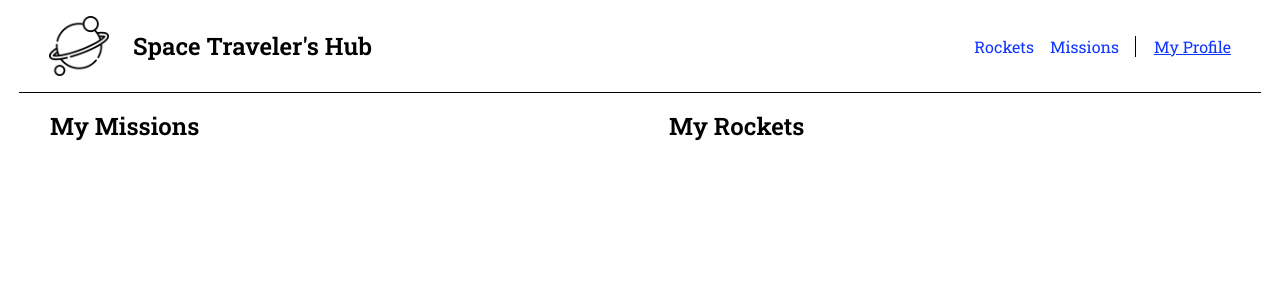
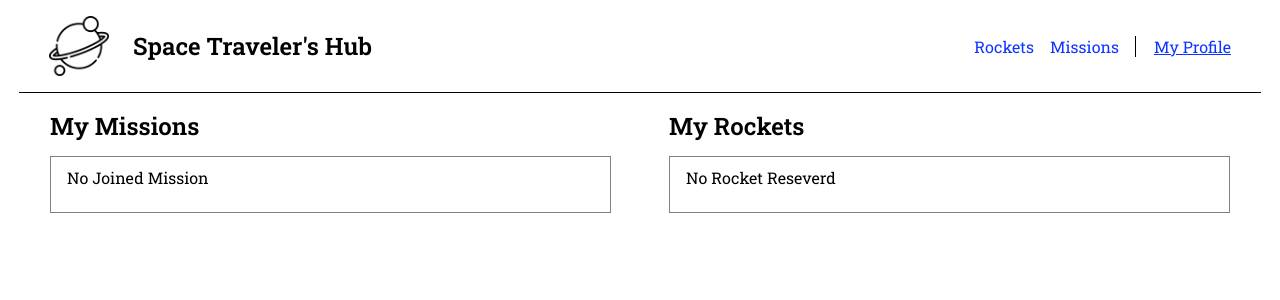
Before and after one commit to muskan2532150/Space-Travelers-Hub, a React (Vite) app: page /profile in a window 1280 px wide. Shown: the top 300 px of the page. Built offline with nearby package versions, Linux system fonts and the light colour scheme.

Commit message:
Added condition for null records

```diff
--- a/src/components/Profile.jsx
+++ b/src/components/Profile.jsx
@@ -22,15 +22,29 @@ const Profile = () => {
     </ul>
   );
 
+  const noRocket = (
+    <ul>
+      <li>No Rocket Reseverd</li>
+    </ul>
+  );
+
+  const noMission = (
+    <ul>
+      <li>No Joined Mission </li>
+    </ul>
+  )
+
+console.log(rocketElements.props.children.length,missionElements.props.children.length);
+
   return (
     <div className="profile">
       <div className="profile-missions">
         <h2 className="profile-rocket-missions">My Missions</h2>
-        {missionElements}
+        {rocketElements.props.children.length ? missionElements :noMission }
       </div>
       <div className="profile-rockets">
         <h2 className="profile-rocket-header">My Rockets</h2>
-        {rocketElements}
+        {missionElements.props.children.length ? rocketElements : noRocket}
       </div>
     </div>
   );
```
